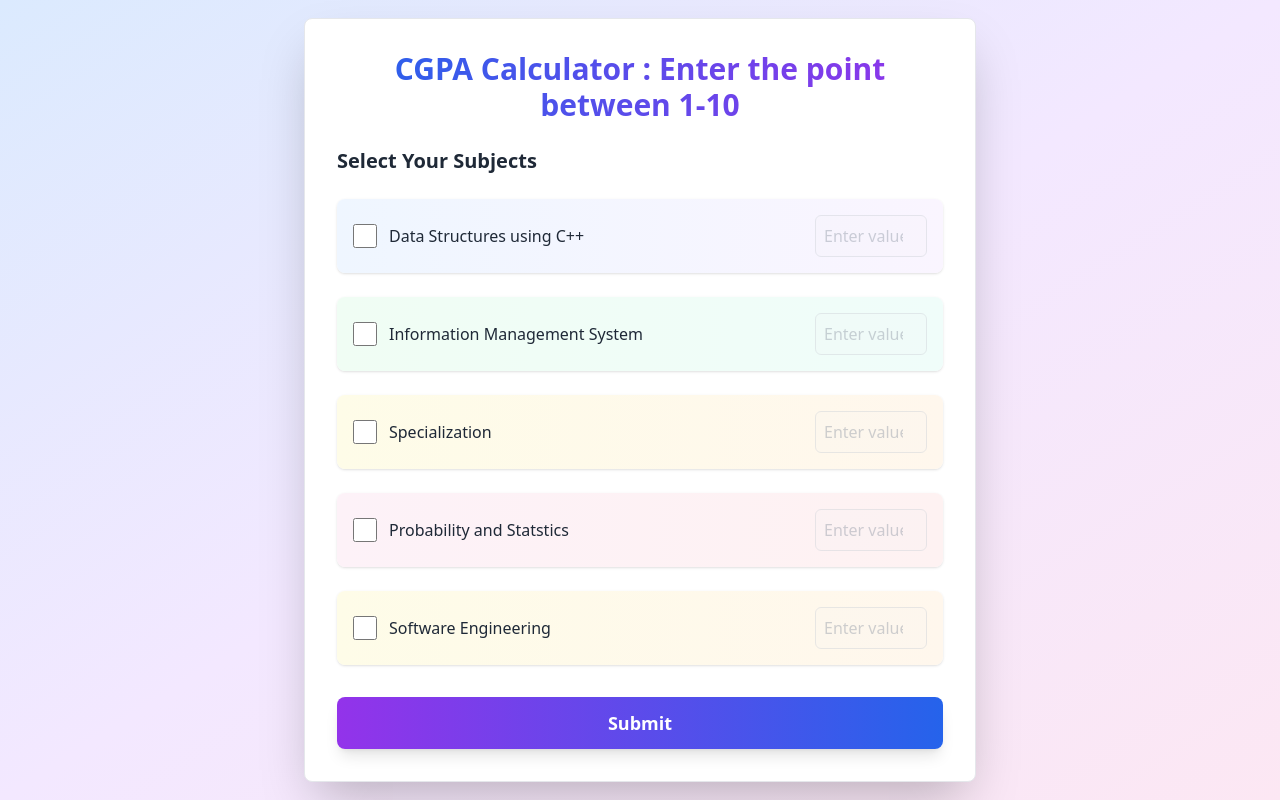
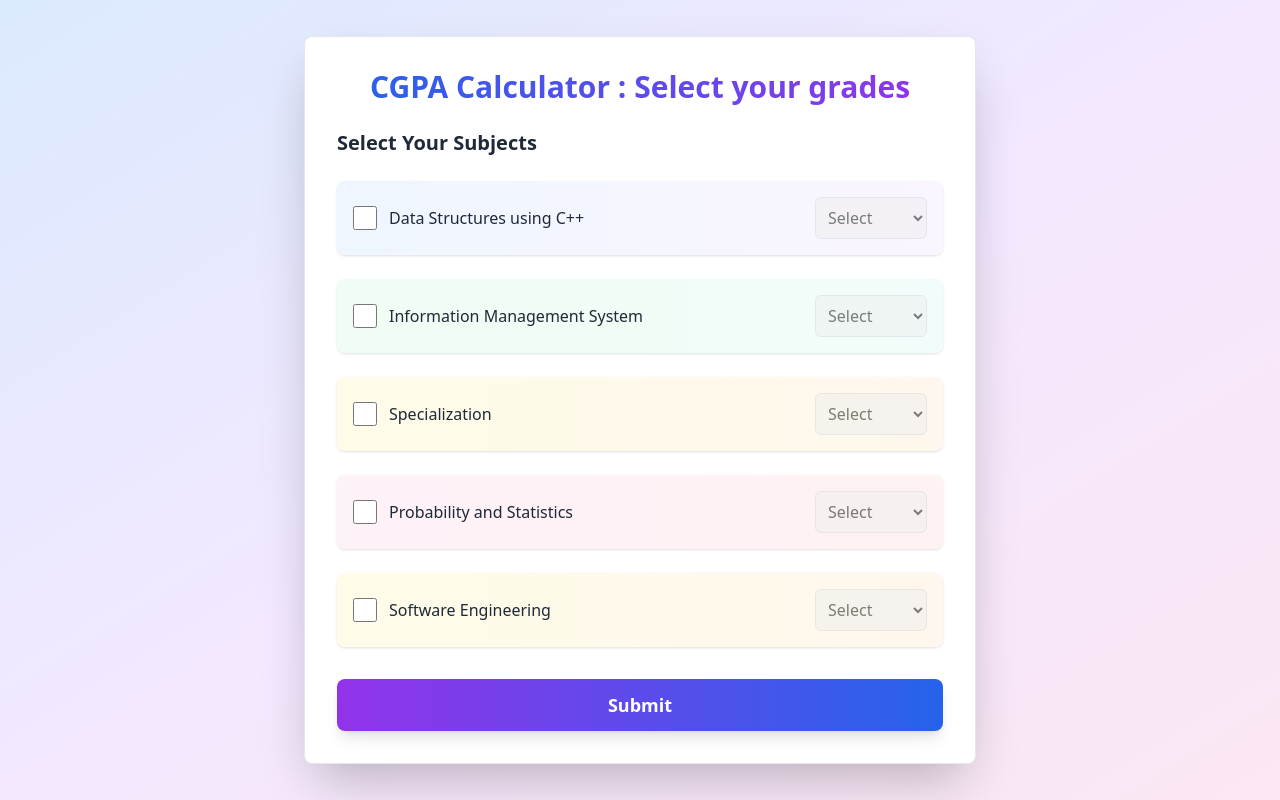
Before and after one commit to GuptajiRocks/bugpa-flask, a Flask app: page / in a window 1280 px wide. Run offline with Flask 3, Linux system fonts and the light colour scheme; some libraries are stand-ins or nearby versions.

Commit message:
final ready

```diff
--- a/app.py
+++ b/app.py
@@ -16,27 +16,72 @@ def marks():
     for subject in selected_subjects:
         if subject == "cpp":
             value = request.form.get(f"{subject}_value")
-            cgl.append(value)
+            if value == "A+":
+                cgl.append(10)
+            elif value == "A":
+                cgl.append(9)
+            elif value == "B+":
+                cgl.append(8)
+            elif value == "B":
+                cgl.append(7)
+            else:
+                cgl.append(6)
             credit_sum += 7
             subject_values["Data Structures using C++"] = value
         elif subject == "ims":
             value = request.form.get(f"{subject}_value")
-            cgl.append(value)
+            if value == "A+":
+                cgl.append(10)
+            elif value == "A":
+                cgl.append(9)
+            elif value == "B+":
+                cgl.append(8)
+            elif value == "B":
+                cgl.append(7)
+            else:
+                cgl.append(6)
             credit_sum += 4
             subject_values["Information Management Systems"] = value
         elif subject == "spec":
             value = request.form.get(f"{subject}_value")
-            cgl.append(value)
+            if value == "A+":
+                cgl.append(10)
+            elif value == "A":
+                cgl.append(9)
+            elif value == "B+":
+                cgl.append(8)
+            elif value == "B":
+                cgl.append(7)
+            else:
+                cgl.append(6)
             credit_sum += 4
             subject_values["Specialization"] = value
         elif subject == "prob":
             value = request.form.get(f"{subject}_value")
-            cgl.append(value)
+            if value == "A+":
+                cgl.append(10)
+            elif value == "A":
+                cgl.append(9)
+            elif value == "B+":
+                cgl.append(8)
+            elif value == "B":
+                cgl.append(7)
+            else:
+                cgl.append(6)
             credit_sum += 4
             subject_values["Probability and Statistics"] = value
         elif subject == "swe":
             value = request.form.get(f"{subject}_value")
-            cgl.append(value)
+            if value == "A+":
+                cgl.append(10)
+            elif value == "A":
+                cgl.append(9)
+            elif value == "B+":
+                cgl.append(8)
+            elif value == "B":
+                cgl.append(7)
+            else:
+                cgl.append(6)
             credit_sum += 4
             subject_values["Software Engineering"] = value
         else:
--- a/templates/index.html
+++ b/templates/index.html
@@ -9,81 +9,101 @@
 <body class="bg-gradient-to-br from-blue-100 via-purple-100 to-pink-100 min-h-screen flex items-center justify-center">
   <div class="max-w-2xl w-full bg-white shadow-2xl rounded-lg p-8 border border-gray-200">
     <h1 class="text-3xl font-extrabold text-transparent bg-clip-text bg-gradient-to-r from-blue-600 to-purple-600 text-center mb-6">
-      CGPA Calculator : Enter the point between 1-10
+      CGPA Calculator : Select your grades
     </h1>
     <form action="/marks" method="POST" class="space-y-8">
-
-        <fieldset>
+      <fieldset>
         <legend class="text-xl font-semibold text-gray-800">Select Your Subjects</legend>
         <div class="mt-6 space-y-6">
-          <!-- Mathematics -->
+          <!-- Data Structures using C++ -->
           <div class="flex items-center justify-between bg-gradient-to-r from-blue-50 to-purple-50 p-4 rounded-lg shadow">
             <label class="flex items-center">
               <input type="checkbox" name="subjects" value="cpp" class="form-checkbox h-6 w-6 text-blue-500 focus:ring focus:ring-blue-300 subject-checkbox">
               <span class="ml-3 text-gray-800 font-medium">Data Structures using C++</span>
             </label>
-            <input
-              type="number"
+            <select
               name="cpp_value"
-              placeholder="Enter value"
-              class="form-input w-28 p-2 border border-gray-300 rounded-md focus:ring-purple-500 focus:border-purple-500 disabled:opacity-50 disabled:cursor-not-allowed"
-              disabled
-            >
+              class="form-select w-28 p-2 border border-gray-300 rounded-md focus:ring-purple-500 focus:border-purple-500 disabled:opacity-50 disabled:cursor-not-allowed"
+              disabled>
+              <option value="">Select</option>
+              <option value="A+">A+</option>
+              <option value="A">A</option>
+              <option value="B+">B+</option>
+              <option value="B">B</option>
+              <option value="C">c</option>
+            </select>
           </div>
-          <!-- Science -->
+          <!-- Information Management System -->
           <div class="flex items-center justify-between bg-gradient-to-r from-green-50 to-teal-50 p-4 rounded-lg shadow">
             <label class="flex items-center">
               <input type="checkbox" name="subjects" value="ims" class="form-checkbox h-6 w-6 text-green-500 focus:ring focus:ring-green-300 subject-checkbox">
               <span class="ml-3 text-gray-800 font-medium">Information Management System</span>
             </label>
-            <input
-              type="number"
+            <select
               name="ims_value"
-              placeholder="Enter value"
-              class="form-input w-28 p-2 border border-gray-300 rounded-md focus:ring-teal-500 focus:border-teal-500 disabled:opacity-50 disabled:cursor-not-allowed"
-              disabled
-            >
+              class="form-select w-28 p-2 border border-gray-300 rounded-md focus:ring-teal-500 focus:border-teal-500 disabled:opacity-50 disabled:cursor-not-allowed"
+              disabled>
+              <option value="">Select</option>
+              <option value="A+">A+</option>
+              <option value="A">A</option>
+              <option value="B+">B+</option>
+              <option value="B">B</option>
+              <option value="C">c</option>
+            </select>
           </div>
-          <!-- History -->
+          <!-- Specialization -->
           <div class="flex items-center justify-between bg-gradient-to-r from-yellow-50 to-orange-50 p-4 rounded-lg shadow">
             <label class="flex items-center">
               <input type="checkbox" name="subjects" value="spec" class="form-checkbox h-6 w-6 text-yellow-500 focus:ring focus:ring-yellow-300 subject-checkbox">
               <span class="ml-3 text-gray-800 font-medium">Specialization</span>
             </label>
-            <input
-              type="number"
+            <select
               name="spec_value"
-              placeholder="Enter value"
-              class="form-input w-28 p-2 border border-gray-300 rounded-md focus:ring-orange-500 focus:border-orange-500 disabled:opacity-50 disabled:cursor-not-allowed"
-              disabled
-            >
+              class="form-select w-28 p-2 border border-gray-300 rounded-md focus:ring-orange-500 focus:border-orange-500 disabled:opacity-50 disabled:cursor-not-allowed"
+              disabled>
+              <option value="">Select</option>
+              <option value="A+">A+</option>
+              <option value="A">A</option>
+              <option value="B+">B+</option>
+              <option value="B">B</option>
+              <option value="C">c</option>
+            </select>
           </div>
-          <!-- Art -->
+          <!-- Probability and Statistics -->
           <div class="flex items-center justify-between bg-gradient-to-r from-pink-50 to-red-50 p-4 rounded-lg shadow">
             <label class="flex items-center">
               <input type="checkbox" name="subjects" value="prob" class="form-checkbox h-6 w-6 text-pink-500 focus:ring focus:ring-pink-300 subject-checkbox">
-              <span class="ml-3 text-gray-800 font-medium">Probability and Statstics</span>
+              <span class="ml-3 text-gray-800 font-medium">Probability and Statistics</span>
             </label>
-            <input
-              type="number"
+            <select
               name="prob_value"
-              placeholder="Enter value"
-              class="form-input w-28 p-2 border border-gray-300 rounded-md focus:ring-red-500 focus:border-red-500 disabled:opacity-50 disabled:cursor-not-allowed"
-              disabled
-            >
+              class="form-select w-28 p-2 border border-gray-300 rounded-md focus:ring-red-500 focus:border-red-500 disabled:opacity-50 disabled:cursor-not-allowed"
+              disabled>
+              <option value="">Select</option>
+              <option value="A+">A+</option>
+              <option value="A">A</option>
+              <option value="B+">B+</option>
+              <option value="B">B</option>
+              <option value="C">c</option>
+            </select>
           </div>
+          <!-- Software Engineering -->
           <div class="flex items-center justify-between bg-gradient-to-r from-yellow-50 to-orange-50 p-4 rounded-lg shadow">
             <label class="flex items-center">
               <input type="checkbox" name="subjects" value="swe" class="form-checkbox h-6 w-6 text-yellow-500 focus:ring focus:ring-yellow-300 subject-checkbox">
               <span class="ml-3 text-gray-800 font-medium">Software Engineering</span>
             </label>
-            <input
-              type="number"
+            <select
               name="swe_value"
-              placeholder="Enter value"
-              class="form-input w-28 p-2 border border-gray-300 rounded-md focus:ring-orange-500 focus:border-orange-500 disabled:opacity-50 disabled:cursor-not-allowed"
-              disabled
-            >
+              class="form-select w-28 p-2 border border-gray-300 rounded-md focus:ring-orange-500 focus:border-orange-500 disabled:opacity-50 disabled:cursor-not-allowed"
+              disabled>
+              <option value="">Select</option>
+              <option value="A+">A+</option>
+              <option value="A">A</option>
+              <option value="B+">B+</option>
+              <option value="B">B</option>
+              <option value="C">c</option>
+            </select>
           </div>
         </div>
       </fieldset>
@@ -99,10 +119,10 @@
   <script>
     document.querySelectorAll('.subject-checkbox').forEach(checkbox => {
       checkbox.addEventListener('change', function () {
-        const inputField = this.closest('div').querySelector('input[type="number"]');
-        inputField.disabled = !this.checked;
+        const dropdown = this.closest('div').querySelector('select');
+        dropdown.disabled = !this.checked;
         if (!this.checked) {
-          inputField.value = '';
+          dropdown.value = '';
         }
       });
     });
```
